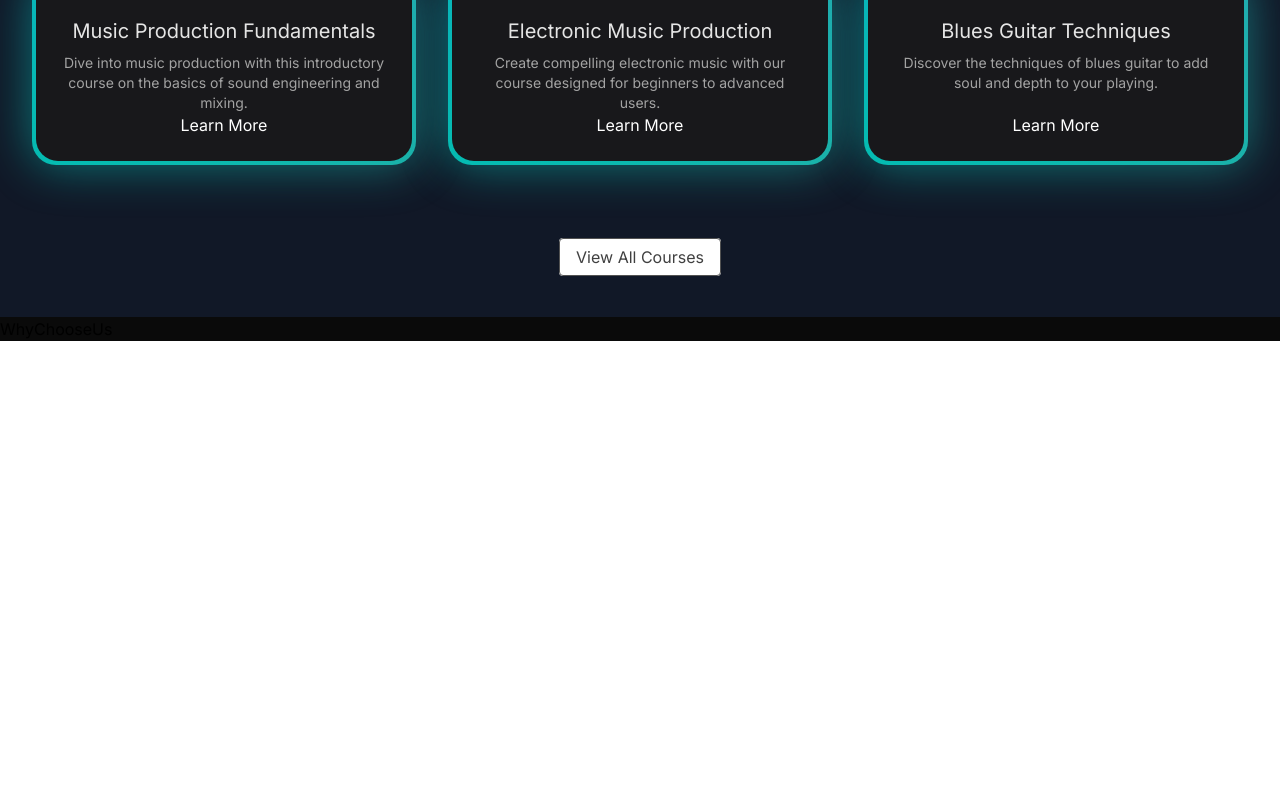
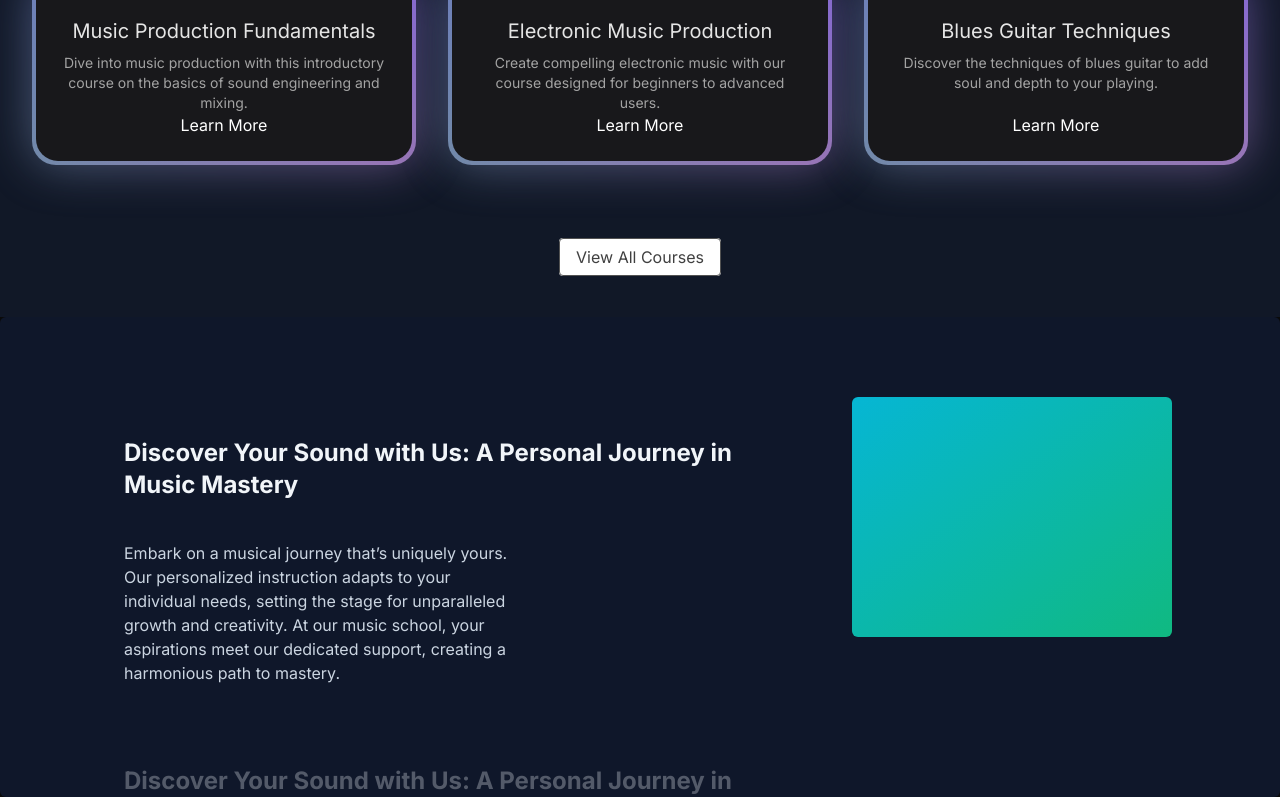
Before and after one commit to sachingahlot21/musicproject, a Next.js app: page / in a window 1280 px wide. Shown: the part 1051-1848 px from the top of the page. Before the commit the page ends 1392 px from the top, so only its background shows below. Built offline with nearby package versions, Linux system fonts and the light colour scheme.

Commit message:
music_pro

```diff
--- a/src/components/WhyChooseUs.tsx
+++ b/src/components/WhyChooseUs.tsx
@@ -3,9 +3,45 @@
 import { StickyScroll } from "./ui/sticky-scroll-reveal";
 import Image from "next/image";
 
+const musicSchoolContent = [
+    {
+      title: 'Discover Your Sound with Us: A Personal Journey in Music Mastery',
+      description:
+        'Embark on a musical journey that’s uniquely yours. Our personalized instruction adapts to your individual needs, setting the stage for unparalleled growth and creativity. At our music school, your aspirations meet our dedicated support, creating a harmonious path to mastery.',
+    },
+    {
+      title: 'Discover Your Sound with Us: A Personal Journey in Music Mastery',
+      description:
+        'Embark on a musical journey that’s uniquely yours. Our personalized instruction adapts to your individual needs, setting the stage for unparalleled growth and creativity. At our music school, your aspirations meet our dedicated support, creating a harmonious path to mastery.',
+    },
+    {
+      title: 'Discover Your Sound with Us: A Personal Journey in Music Mastery',
+      description:
+        'Embark on a musical journey that’s uniquely yours. Our personalized instruction adapts to your individual needs, setting the stage for unparalleled growth and creativity. At our music school, your aspirations meet our dedicated support, creating a harmonious path to mastery.',
+    },
+    {
+      title: 'Live Feedback & Engagement',
+      description:
+        'Immerse yourself in an interactive learning experience where feedback is immediate, just like real-time changes in a collaborative project. This approach enhances your understanding and mastery of music concepts and performance techniques.',
+    },
+    {
+      title: 'Cutting-Edge Curriculum',
+      description:
+        'Our curriculum is continuously updated to include the latest music education trends and technologies, ensuring you’re always learning with the most current and effective methods. Say goodbye to outdated materials and welcome an education that evolves with the industry.',
+    },
+    {
+      title: 'Limitless Learning Opportunities',
+      description:
+        'With our expansive resource library and dynamic course offerings, you’ll never find yourself without something new to explore. Our platform provides continuous opportunities for growth, ensuring your musical skills are always advancing.',
+    },
+  ];
+
+
 function WhyChooseUs() {
   return (
-    <div>WhyChooseUs</div>
+    <div>
+        <StickyScroll content={musicSchoolContent} />
+    </div>
   )
 }
 
```
